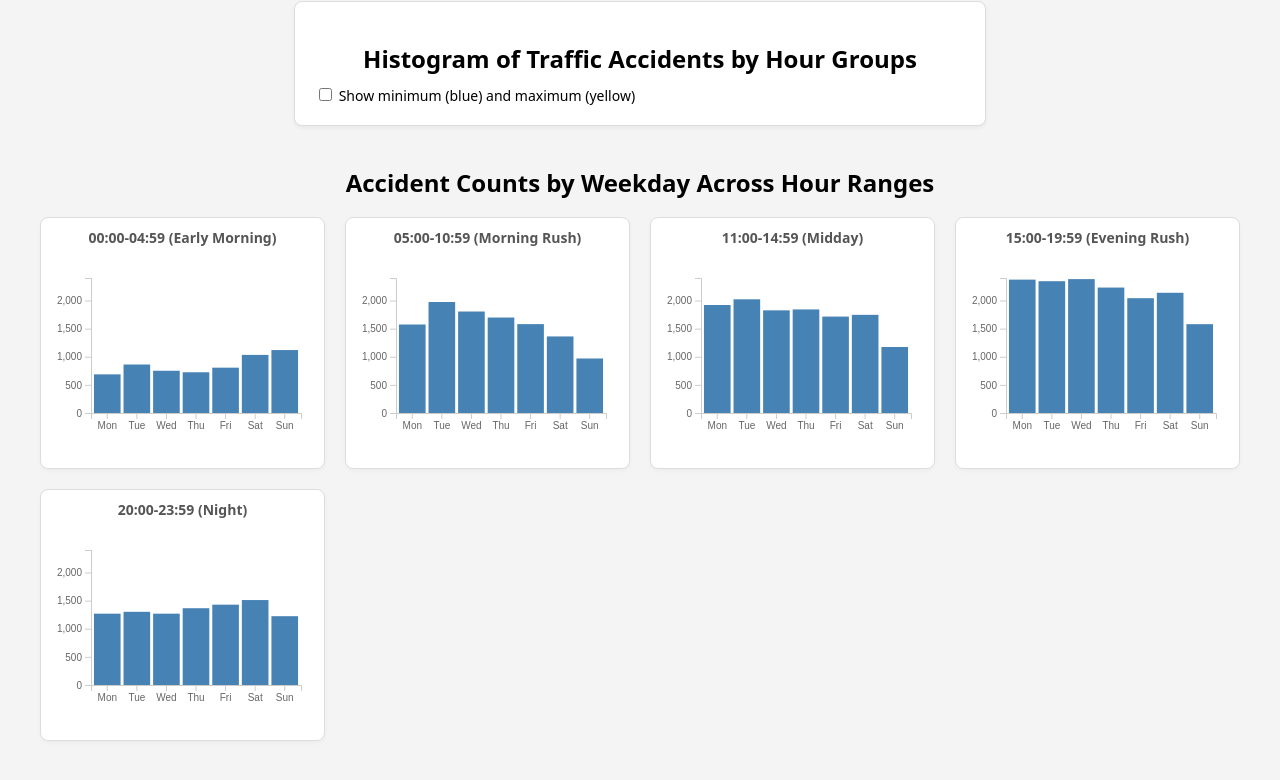
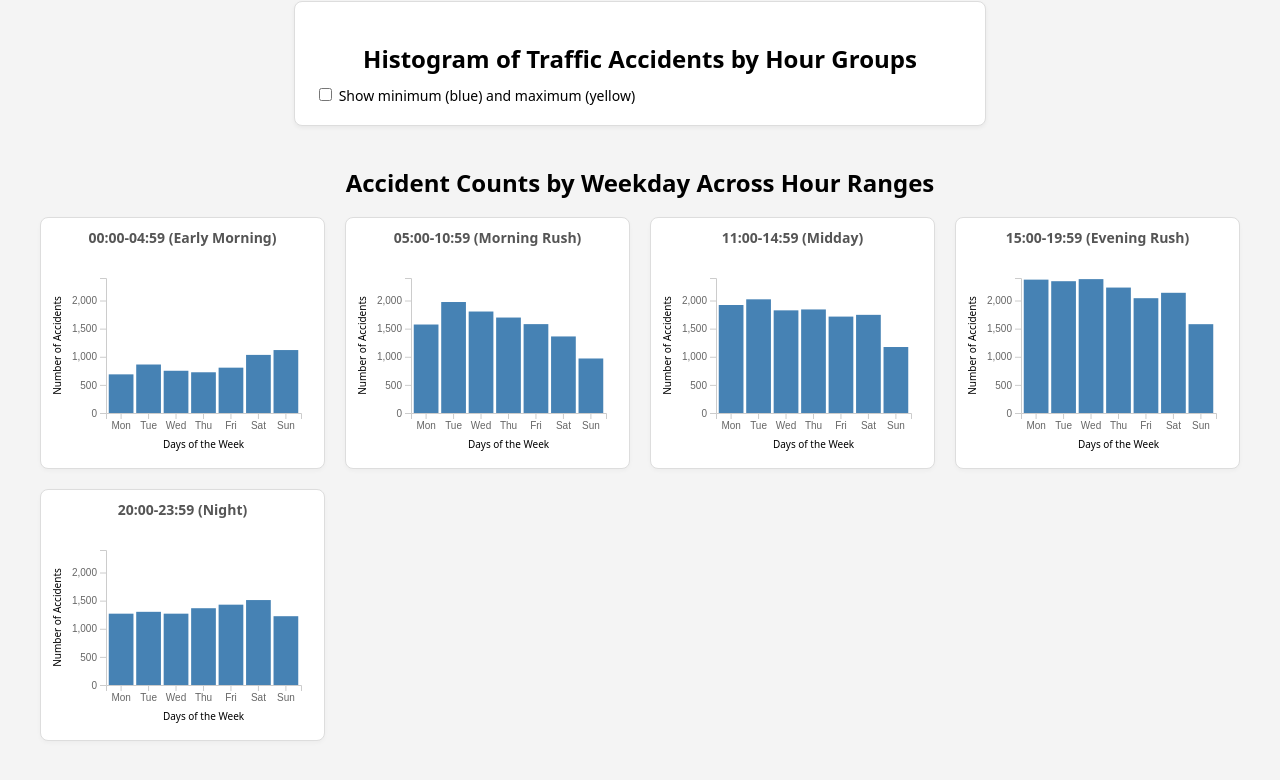
Before and after one commit to janab957/Visualization-1---histo-and-bars, a plain HTML site: page larger version of bubbly dubbly chart.html in a window 1280 px wide. Shown: the part 80-860 px from the top of the page. Drawn offline with nearby package versions, Linux system fonts and the light colour scheme; no server answers.

Commit message:
Update larger version of bubbly dubbly chart.html

```diff
--- a/larger version of bubbly dubbly chart.html
+++ b/larger version of bubbly dubbly chart.html
@@ -152,7 +152,7 @@ const smData=[
 /* SMALL MULTIPLES CONSTANTS */
 const SM_DAYS=["Monday","Tuesday","Wednesday","Thursday","Friday","Saturday","Sunday"];
 const SM_WIDTH=260, SM_HEIGHT=200;
-const SM_M={top:25,right:10,bottom:40,left:40};
+const SM_M={top:25,right:10,bottom:40,left:55};
 const SM_IW=SM_WIDTH-SM_M.left-SM_M.right;
 const SM_IH=SM_HEIGHT-SM_M.top-SM_M.bottom;
 
@@ -162,6 +162,8 @@ const smY=d3.scaleLinear()
   .range([SM_IH,0]);
 const smX=d3.scaleBand()
   .domain(SM_DAYS).range([0,SM_IW]).padding(0.1);
+
+
 
 /* HIGHLIGHTING LOGIC FOR SMALL MULTIPLES */
 function highlightSmallMultiples(ranges){
@@ -214,10 +216,27 @@ function renderSmallMultiples(){
       .attr("transform",`translate(0,${SM_IH})`)
       .call(d3.axisBottom(smX).tickFormat(d=>d.slice(0,3)));
 
+    /* X-axis label */
+    svg.append("text")
+      .attr("transform", `translate(${SM_IW/2},${SM_IH+SM_M.bottom-5})`)
+      .style("text-anchor", "middle")
+      .style("font-size", "10px")
+      .text("Days of the Week");
+
     /* Left axis */
     svg.append("g")
       .attr("class","sm-axis")
       .call(d3.axisLeft(smY).ticks(5));
+
+    /* Y-axis label */
+    svg.append("text")
+      .attr("transform", "rotate(-90)")
+      .attr("y", 0 - SM_M.left)
+      .attr("x", 0 - (SM_IH / 2))
+      .attr("dy", "1em")
+      .style("text-anchor", "middle")
+      .style("font-size", "10px")
+      .text("Number of Accidents");
 
     /* Bars */
     svg.selectAll(".sm-bar")
```
